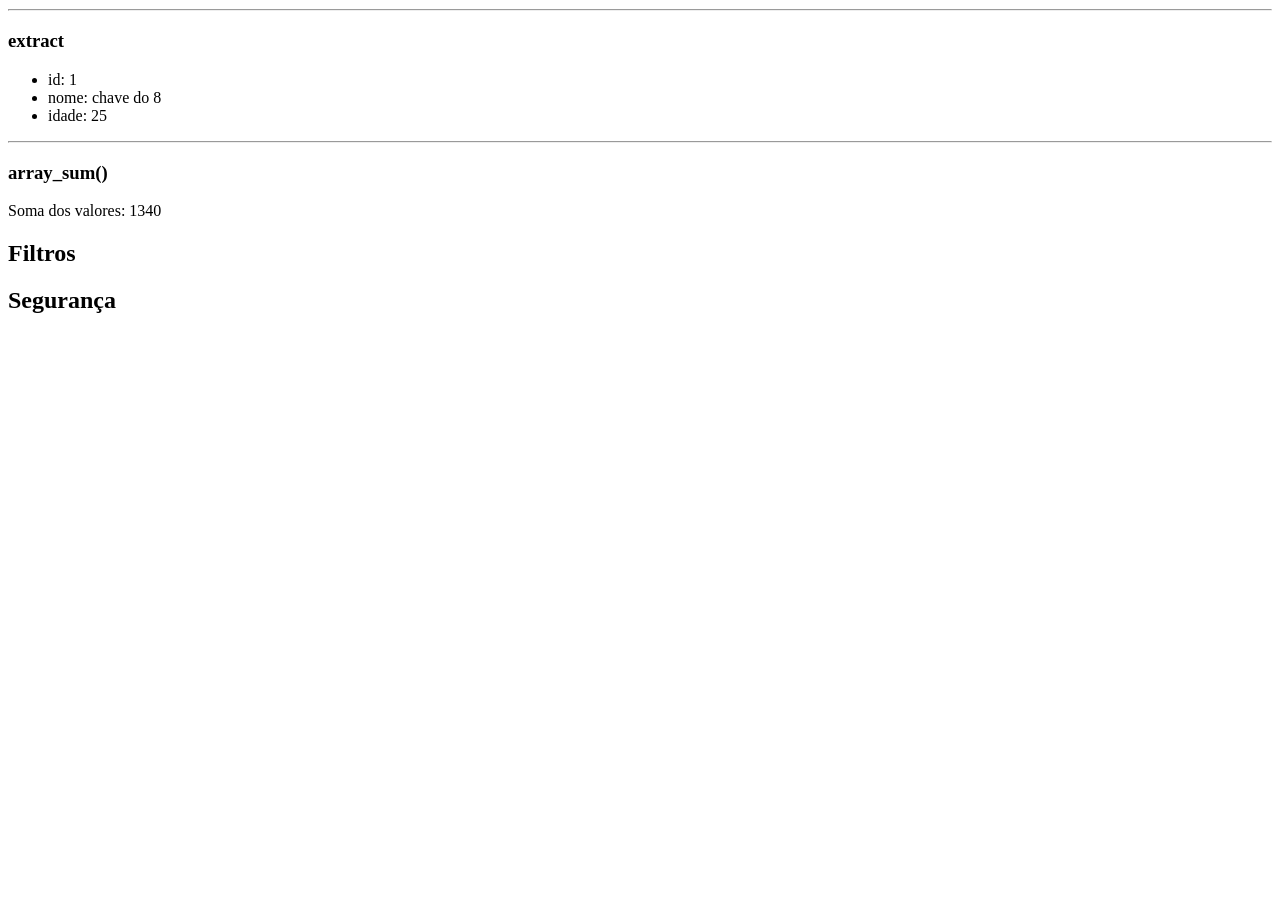
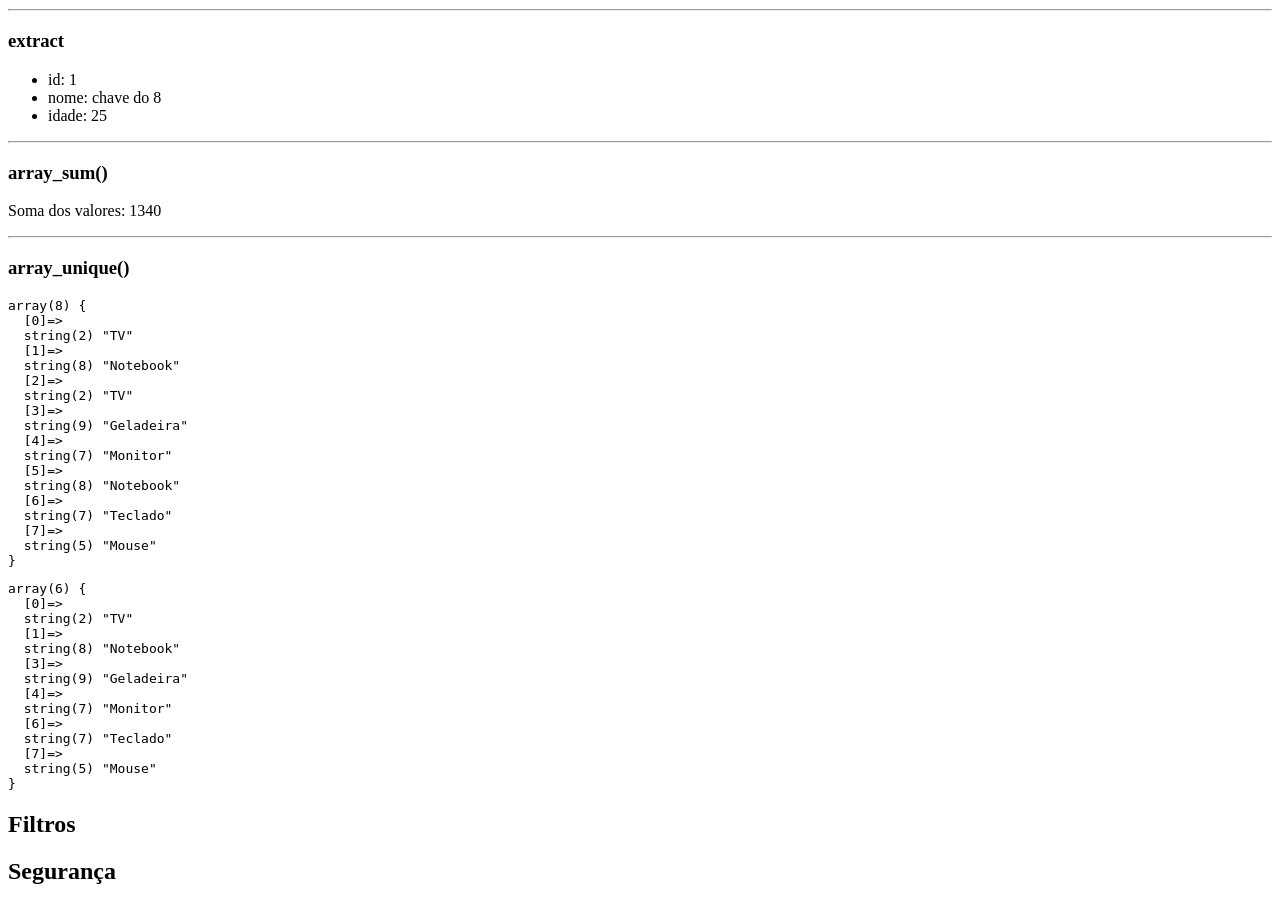
Before and after one commit to VitorGGama/aulas-php, a PHP site: page /07-funcoes-nativas.php in a window 1280 px wide. Shown: the part 1034-1938 px from the top of the page. Before the commit the page ends 1347 px from the top, so only its background shows below. Run offline with PHP 8.4, Linux system fonts and the light colour scheme.

Commit message:
array unique

```diff
--- a/07-funcoes-nativas.php
+++ b/07-funcoes-nativas.php
@@ -105,6 +105,23 @@
     ?>
     <p>Soma dos valores: <?=$total?></p>
 
+    <hr>
+
+    <h3>array_unique()</h3>
+    <?php
+    /* Função que retorna um novo
+    array com dados únicos */
+    $produtos = ["TV", "Notebook", "TV", "Geladeira",
+                "Monitor", "Notebook", "Teclado", "Mouse"
+    ];
+    $produtosUnicos = array_unique($produtos);
+    ?>
+    <pre><?=var_dump($produtos)?></pre>
+    <pre><?=var_dump($produtosUnicos)?></pre>
+
+
+
+
 
 
     <h2>Filtros</h2>
```
